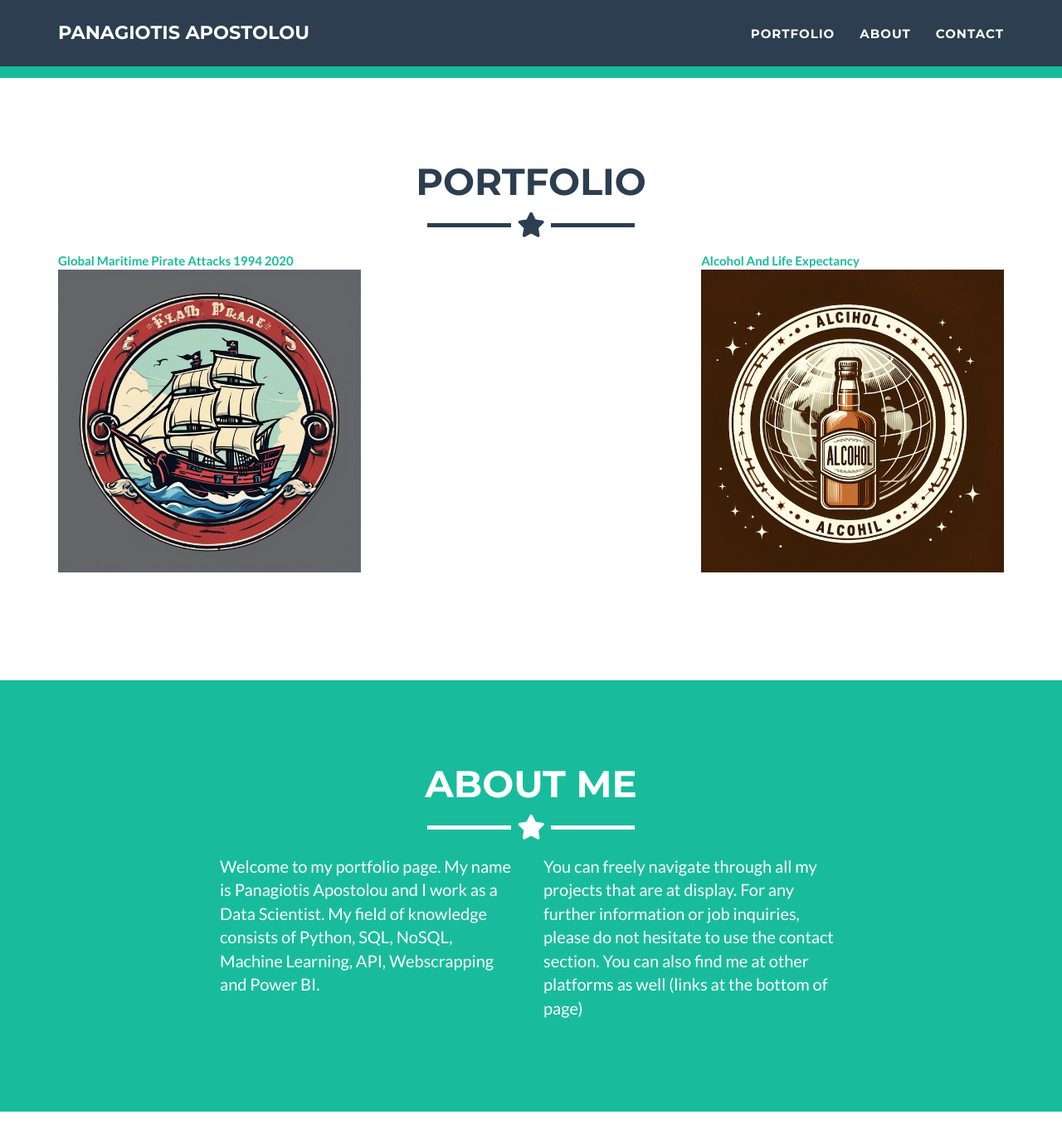
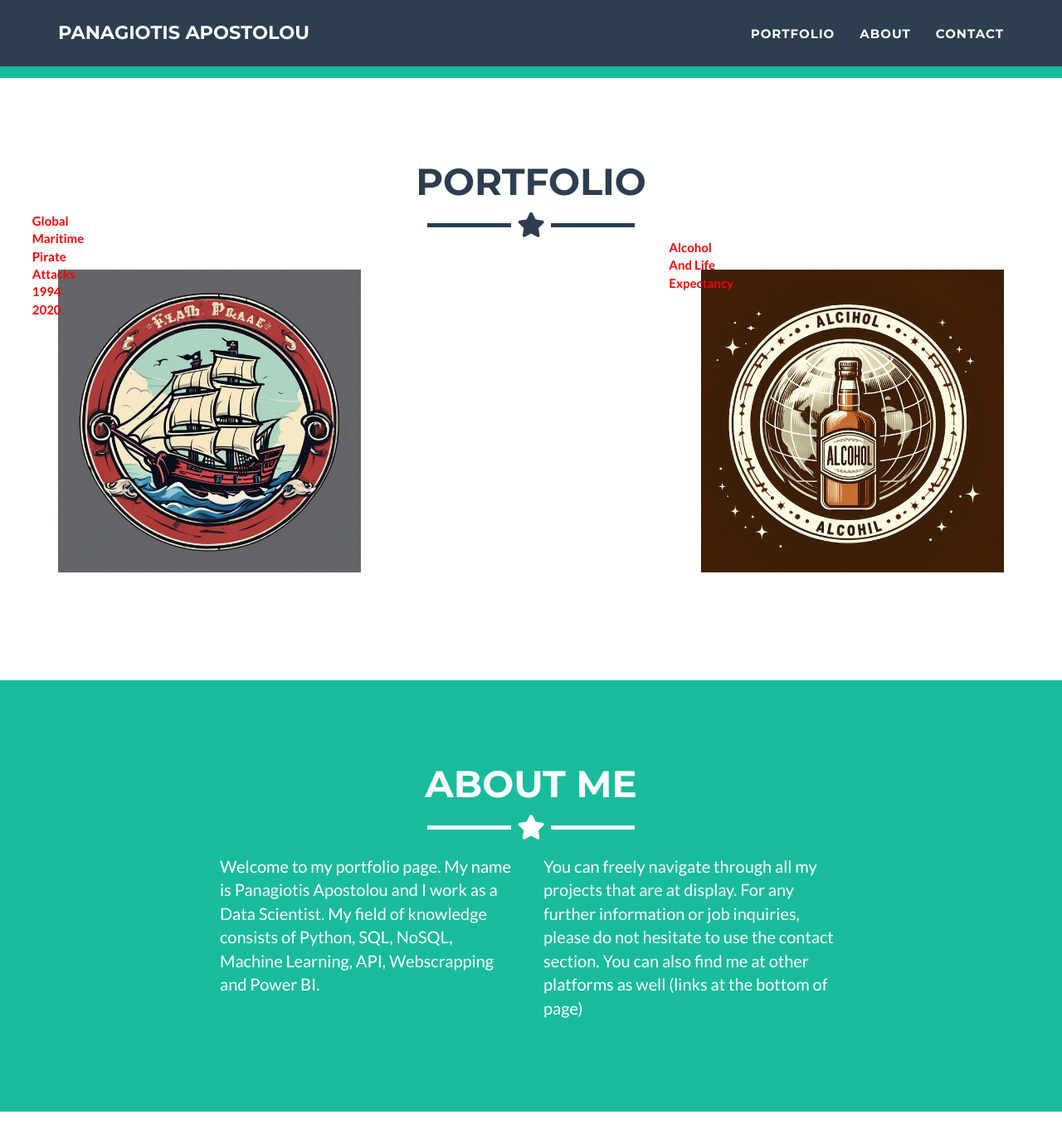
Before and after one commit to PanagiotisApostolou/PanagiotisApostolou.github.io, a Jekyll site: the page built from _posts/2024-05-20-Global-Maritime-Pirate-Attacks-1994-2020.markdown, in a window 1280 px wide and 1400 px high, scrolled down 708 px. Shown: the top 1379 px of the window at 83% size. Built offline with Jekyll 4.4.1, drawn with Linux system fonts in a browser that asks for light colours.

Commit message:
Update portfolio_grid.html

```diff
--- a/_includes/portfolio_grid.html
+++ b/_includes/portfolio_grid.html
@@ -23,4 +23,17 @@
       {% endfor %}
     </div>
   </div>
+  <style>
+    .overlay-text {
+            position: relative;
+            display: inline-block;
+        }
+    .overlay-text strong {
+      position: absolute;
+            top: 50%;
+            left: 50%;
+            transform: translate(-50%, -50%);
+            color: red; /* Change this to the desired color */
+        }
+    </style>
 </section>
```
